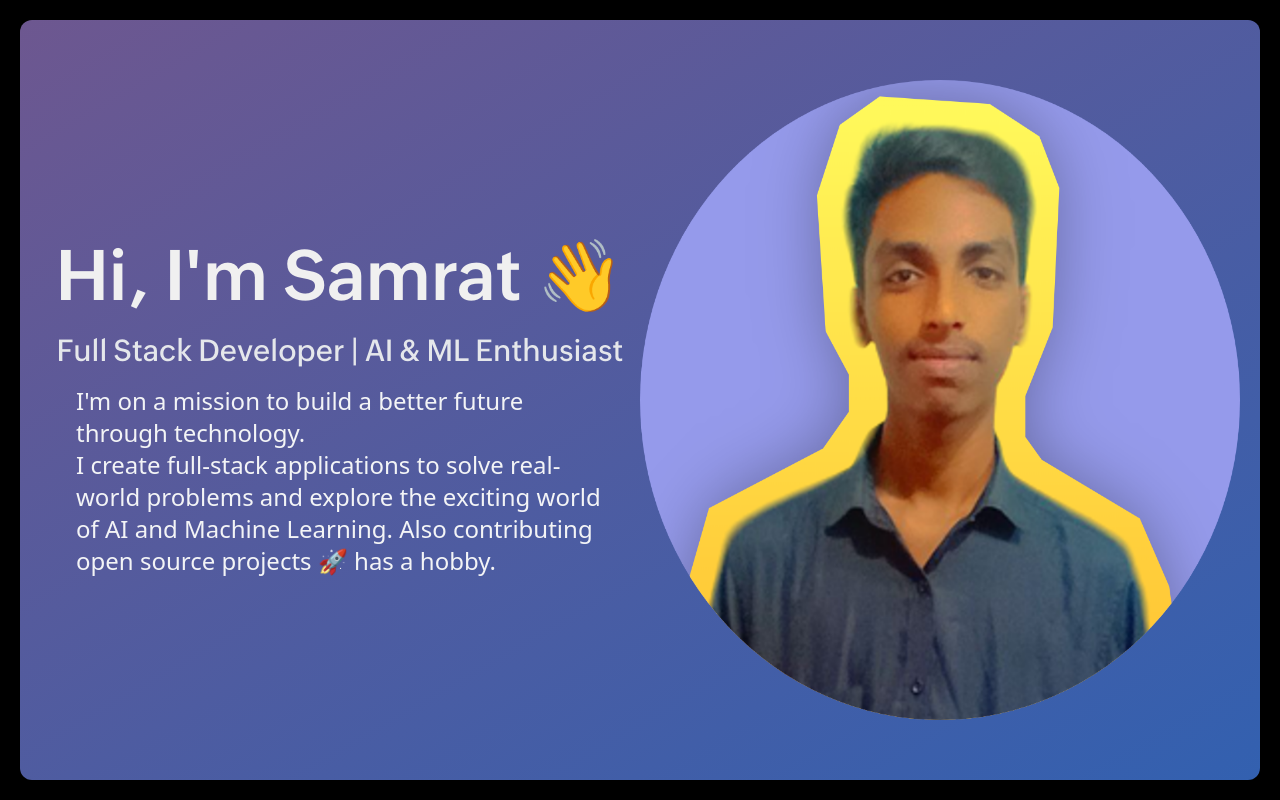
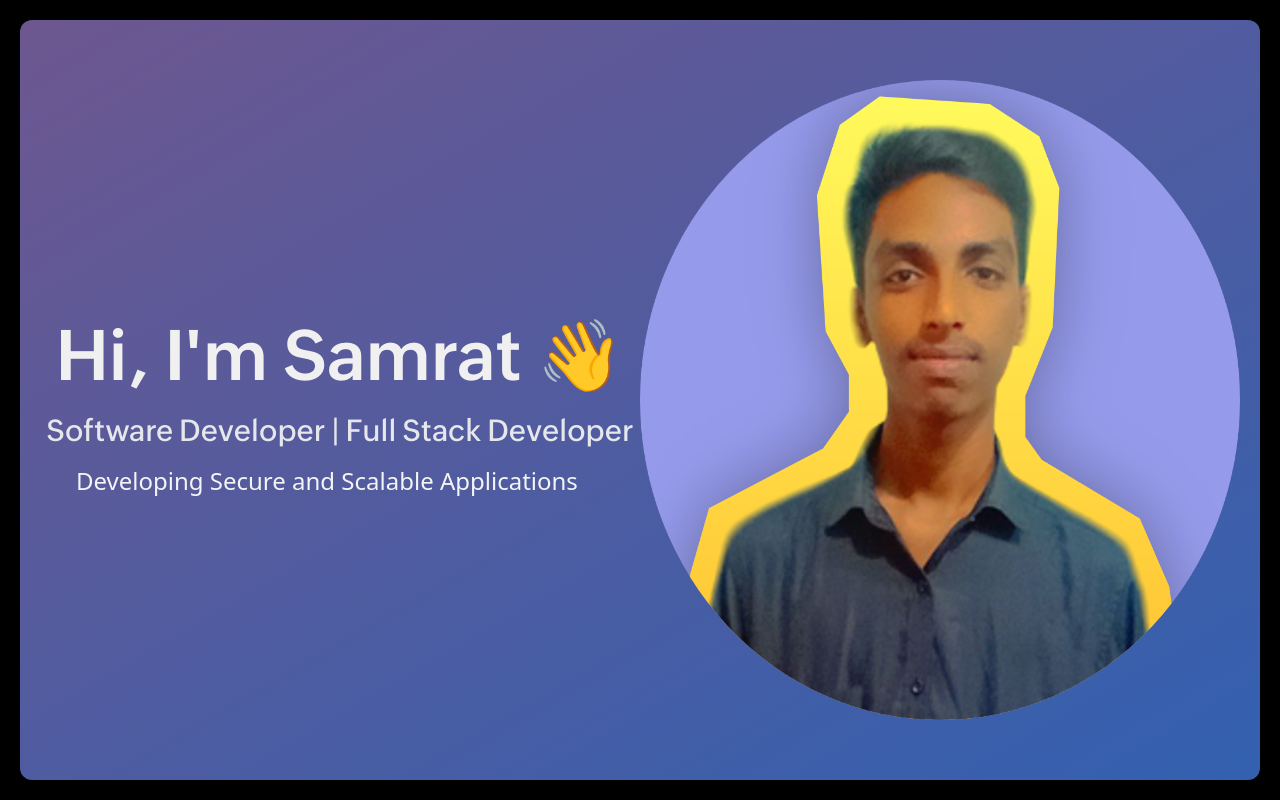
Before and after one commit to samrat2k03/Samrat, a React (Vite) app: page / in a window 1280 px wide. Shown: the top 800 px of the page. Built offline with nearby package versions, Linux system fonts and the light colour scheme.

Commit message:
update on intro section

```diff
--- a/src/Sections/Intro.jsx
+++ b/src/Sections/Intro.jsx
@@ -12,11 +12,10 @@ function Intro() {
           Hi, I'm Samrat 👋
         </h2>
         <h3 className='font-[ZohoPuviMedium] text-center mb-3 lg:text-[30px] text-[15px] text-gray-200'>
-          Full Stack Developer | AI & ML Enthusiast
+          Software Developer | Full Stack Developer
         </h3>
-        <p className='px-4 lg:px-9 text-lg lg:text-2xl text-gray-100 max-md:text-center'>
-          I'm on a mission to build a better future through technology.<br />
-          I create full-stack applications to solve real-world problems and explore the exciting world of AI and Machine Learning. Also contributing open source projects 🚀 has a hobby.
+        <p className='px-4 lg:px-9 text-sm lg:text-2xl text-gray-100 max-md:text-center'>
+          Developing Secure and Scalable Applications
         </p>
       </div>
       {/* rightSideContent */}
```
